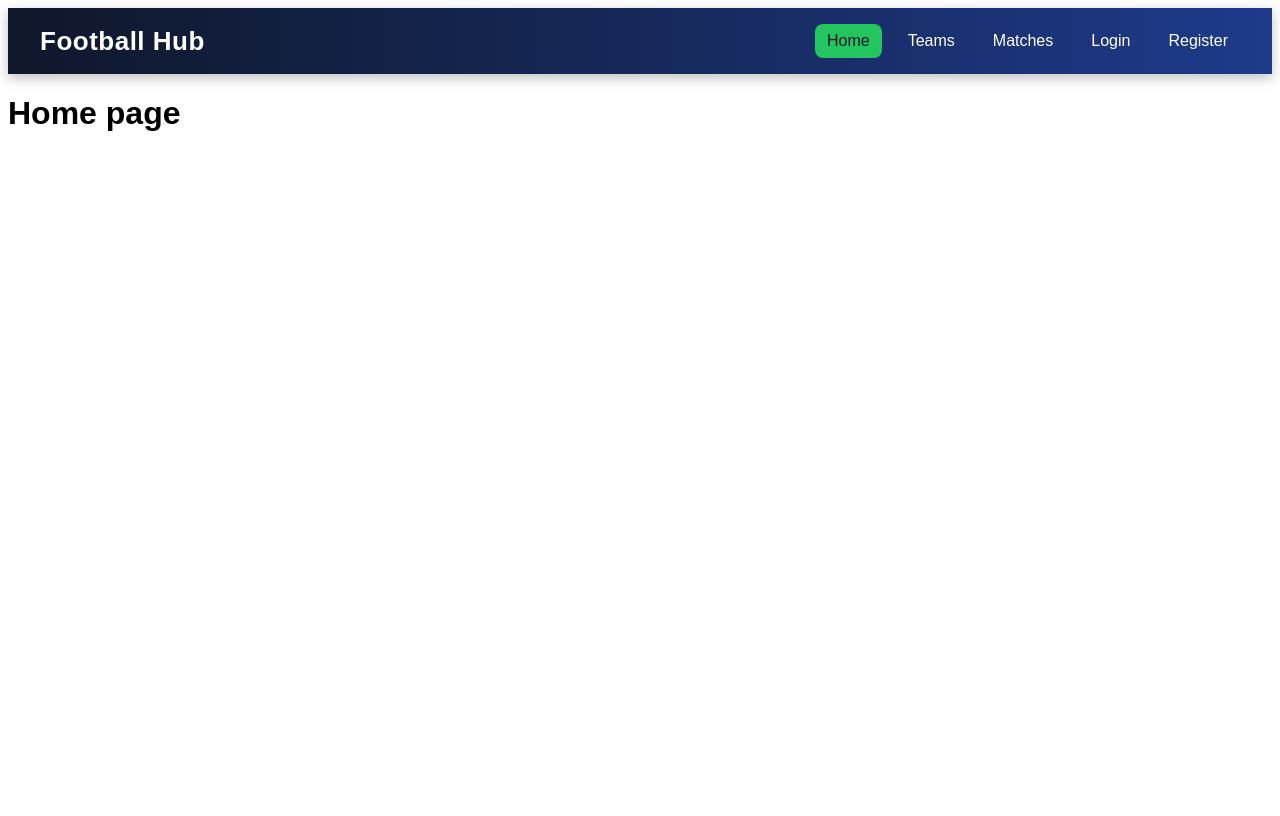
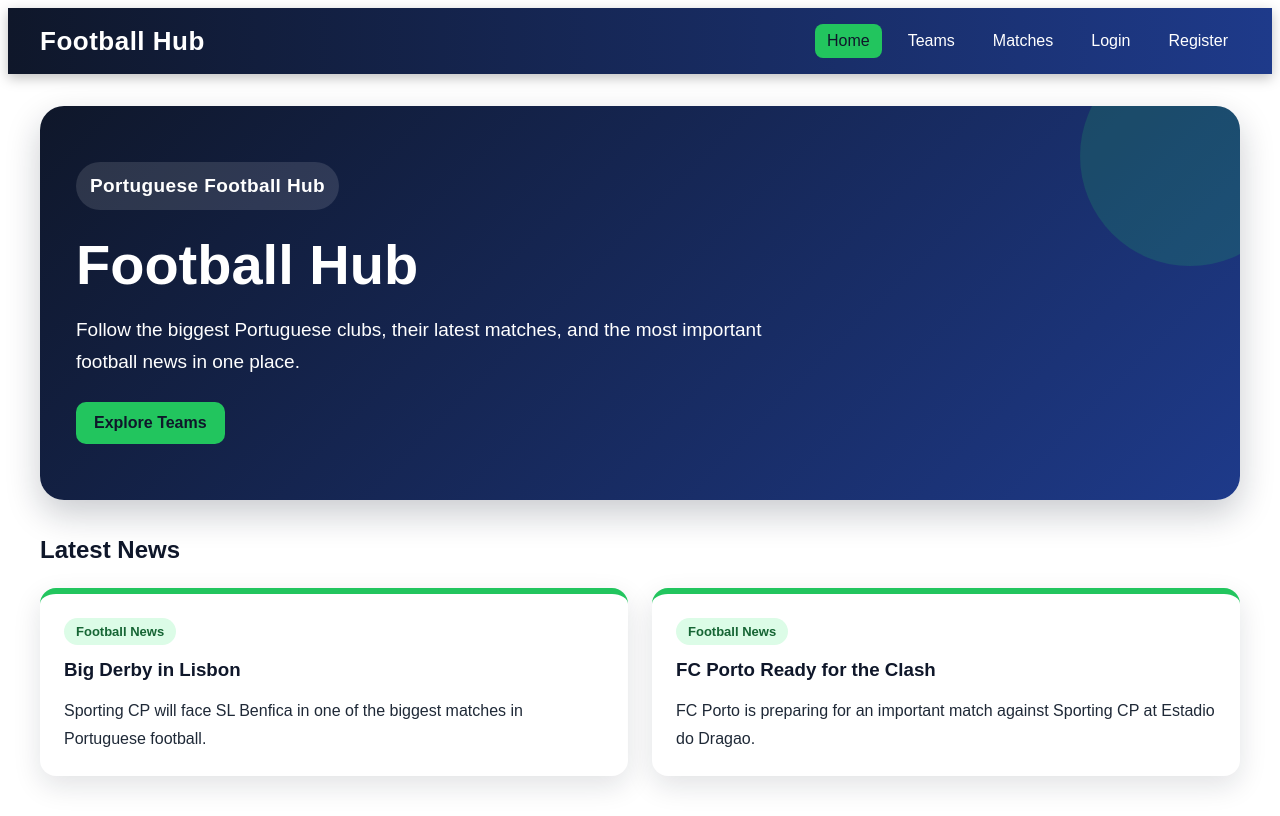
Before and after one commit to Petar-Yoan/football-hub-react, a React (Vite) app: page / in a window 1280 px wide. Built offline with nearby package versions, Linux system fonts and the light colour scheme; data requests are answered from the project's data file.

Commit message:
Improve home page design

```diff
--- a/src/App.css
+++ b/src/App.css
@@ -268,3 +268,124 @@
   font-size: 22px;
   color: #1f2937;
 }
+
+.home-page {
+  padding: 32px;
+}
+
+.home-hero {
+  background: linear-gradient(135deg, #0f172a, #1e3a8a);
+  color: #ffffff;
+  padding: 56px 36px;
+  border-radius: 24px;
+  box-shadow: 0 14px 34px rgba(15, 23, 42, 0.22);
+  margin-bottom: 36px;
+  position: relative;
+  overflow: hidden;
+}
+
+.home-hero::after {
+  content: '';
+  position: absolute;
+  top: -60px;
+  right: -60px;
+  width: 220px;
+  height: 220px;
+  background: rgba(34, 197, 94, 0.18);
+  border-radius: 50%;
+}
+
+.home-hero__content {
+  position: relative;
+  z-index: 1;
+  max-width: 760px;
+}
+
+.home-hero__label {
+  display: inline-block;
+  margin: 0 0 14px;
+  padding: 8px 14px;
+  border-radius: 999px;
+  background-color: rgba(255, 255, 255, 0.12);
+  font-size: 14px;
+  font-weight: 700;
+  letter-spacing: 0.4px;
+}
+
+.home-hero h1 {
+  margin: 0 0 18px;
+  font-size: 56px;
+  line-height: 1.1;
+}
+
+.home-hero p {
+  margin: 0 0 24px;
+  max-width: 700px;
+  font-size: 19px;
+  line-height: 1.7;
+}
+
+.home-hero__button {
+  display: inline-block;
+  padding: 12px 18px;
+  border-radius: 10px;
+  background-color: #22c55e;
+  color: #0f172a;
+  text-decoration: none;
+  font-weight: 700;
+  transition: transform 0.2s ease, background-color 0.2s ease;
+}
+
+.home-hero__button:hover {
+  transform: translateY(-2px);
+  background-color: #16a34a;
+  color: #ffffff;
+}
+
+.home-news h2 {
+  margin-bottom: 24px;
+  color: #0f172a;
+}
+
+.news-list {
+  display: grid;
+  grid-template-columns: repeat(auto-fit, minmax(320px, 1fr));
+  gap: 24px;
+}
+
+.news-card {
+  background: #ffffff;
+  border-radius: 16px;
+  padding: 24px;
+  box-shadow: 0 10px 28px rgba(15, 23, 42, 0.12);
+  border-top: 6px solid #22c55e;
+  transition: transform 0.2s ease, box-shadow 0.2s ease;
+}
+
+.news-card:hover {
+  transform: translateY(-4px);
+  box-shadow: 0 14px 32px rgba(15, 23, 42, 0.18);
+}
+
+.news-card__tag {
+  display: inline-block;
+  margin-bottom: 14px;
+  padding: 6px 12px;
+  border-radius: 999px;
+  background-color: #dcfce7;
+  color: #166534;
+  font-size: 13px;
+  font-weight: 700;
+}
+
+.news-card h3 {
+  margin-top: 0;
+  margin-bottom: 16px;
+  color: #0f172a;
+}
+
+.news-card p {
+  margin: 0;
+  color: #1f2937;
+  line-height: 1.7;
+}
--- a/src/pages/Home.tsx
+++ b/src/pages/Home.tsx
@@ -1,4 +1,65 @@
+import { useEffect, useState } from 'react';
+import { getAllNews } from '../services/newsService';
+
+type NewsItem = {
+  id: number;
+  title: string;
+  content: string;
+};
+
 function Home() {
-    return <h1>Home page</h1>
+  const [news, setNews] = useState<NewsItem[]>([]);
+  const [error, setError] = useState('');
+  const [loading, setLoading] = useState(true);
+
+  useEffect(() => {
+    getAllNews()
+      .then((result) => {
+        setNews(result);
+        setError('');
+      })
+      .catch(() => {
+        setError('Failed to load news.');
+      })
+      .finally(() => {
+        setLoading(false);
+      });
+  }, []);
+
+  return (
+    <section className="home-page">
+      <div className="home-hero">
+        <div className="home-hero__content">
+          <p className="home-hero__label">Portuguese Football Hub</p>
+          <h1>Football Hub</h1>
+          <p>
+            Follow the biggest Portuguese clubs, their latest matches, and the most
+            important football news in one place.
+          </p>
+          <a href="/teams" className="home-hero__button">
+            Explore Teams
+          </a>
+        </div>
+      </div>
+
+      <div className="home-news">
+        <h2>Latest News</h2>
+
+        {loading && <p>Loading news...</p>}
+        {error && <p className="form-error">{error}</p>}
+
+        <div className="news-list">
+          {news.map((item) => (
+            <article key={item.id} className="news-card">
+              <span className="news-card__tag">Football News</span>
+              <h3>{item.title}</h3>
+              <p>{item.content}</p>
+            </article>
+          ))}
+        </div>
+      </div>
+    </section>
+  );
 }
+
 export default Home;
--- /dev/null
+++ b/src/services/newsService.ts
@@ -0,0 +1,11 @@
+const baseUrl = 'http://localhost:3000/news';
+
+export async function getAllNews() {
+  const response = await fetch(baseUrl);
+
+  if (!response.ok) {
+    throw new Error('Failed to fetch news.');
+  }
+
+  return response.json();
+}
```
